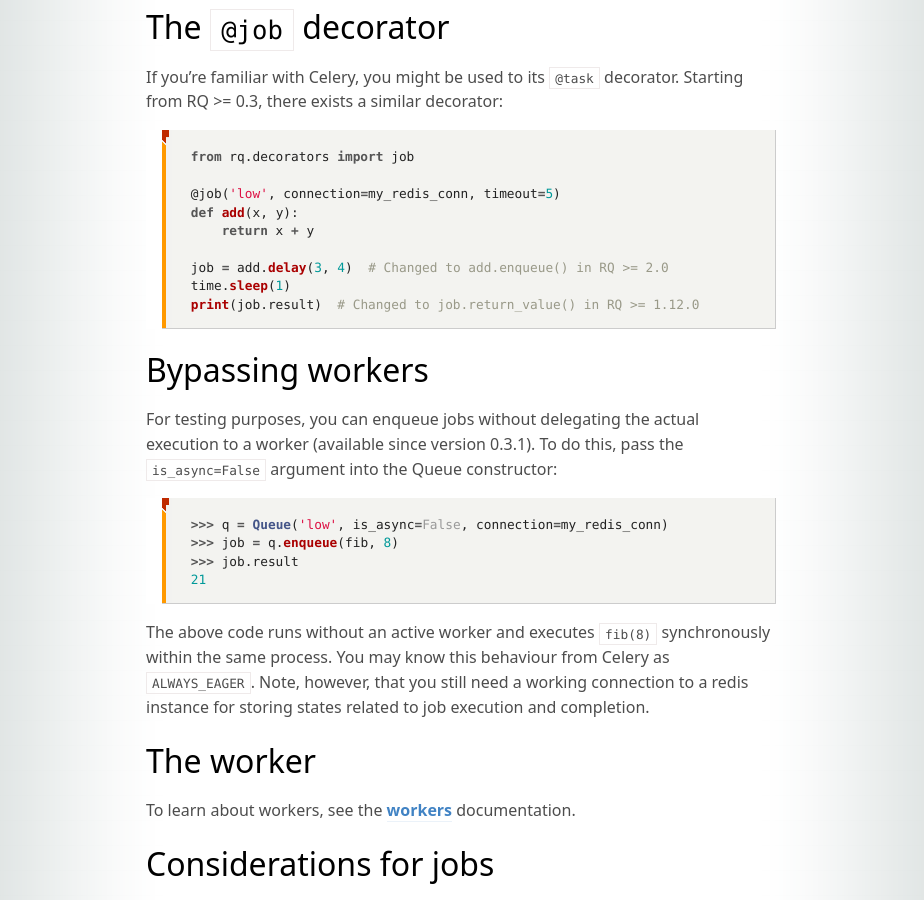
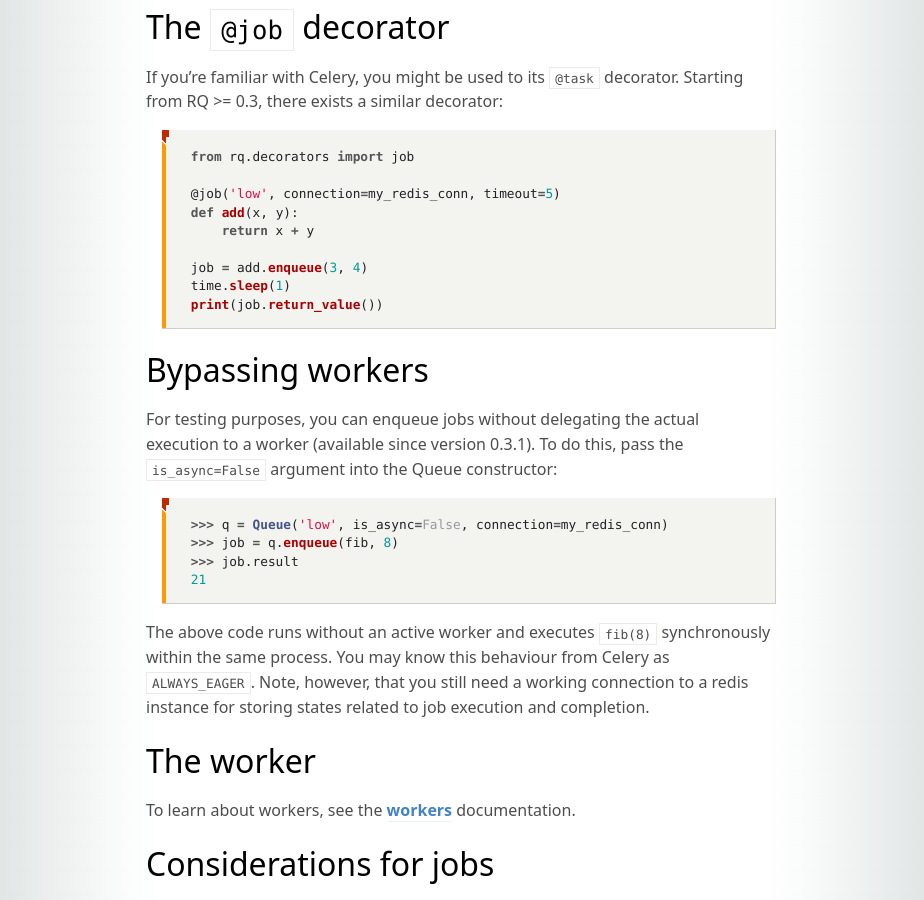
Before and after one commit to rq/rq, a Jekyll site: the page built from docs/docs/index.md, in a window 1280 px wide and 900 px high, scrolled down 9504 px. Shown: the whole window, without its empty margins (179-1103 px from the left). Built offline with Jekyll 4.4.1, drawn with Linux system fonts in a browser that asks for light colours; some web fonts are replaced; comment, search, counter and statistics services are not loaded.

Commit message:
Updated docs

````diff
--- a/docs/docs/index.md
+++ b/docs/docs/index.md
@@ -439,9 +439,9 @@ from rq.decorators import job
 def add(x, y):
     return x + y
 
-job = add.delay(3, 4)  # Changed to add.enqueue() in RQ >= 2.0
+job = add.enqueue(3, 4)
 time.sleep(1)
-print(job.result)  # Changed to job.return_value() in RQ >= 1.12.0
+print(job.return_value())
 ```
 
 
````
